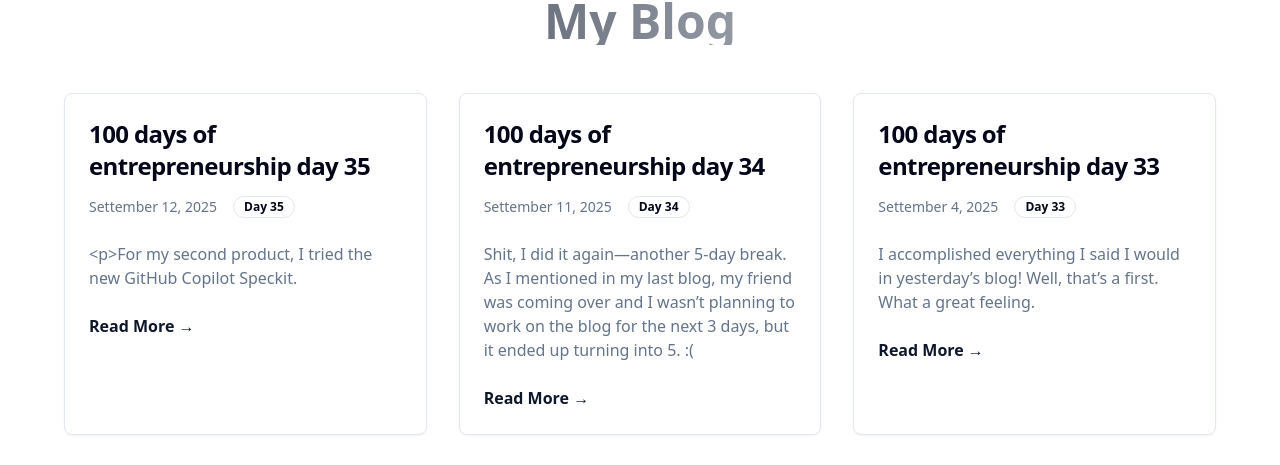
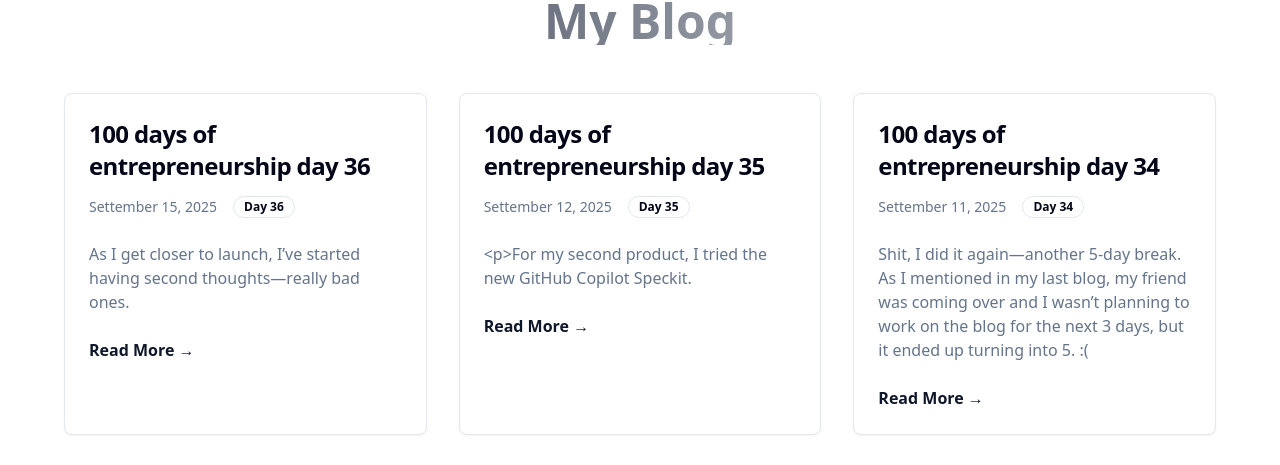
Before and after one commit to hritik1999/portfolio, a Vue app in the folder frontend/: page /blog in a window 1280 px wide. Shown: the part 139-604 px from the top of the page. Built offline with nearby package versions, Linux system fonts and the light colour scheme.

Commit message:
added new blog

```diff
--- a/frontend/src/views/Blog.vue
+++ b/frontend/src/views/Blog.vue
@@ -1091,6 +1091,24 @@ export default {
 
   <p>I don’t know why I’m scared, but I have to go through this. If I’m going to fail, I’d rather fail fast. I don’t have much time left—I need to settle down soon.</p>
           `
+        },
+        {
+          id:31,
+          title:'100 days of entrepreneurship day 36',
+          slug:'100-days-of-entrepreneurship-day-36',
+          day:'36',
+          date:'Settember 15, 2025',
+          snippet:"As I get closer to launch, I’ve started having second thoughts—really bad ones.",
+          content:`
+          <p>Hello readers</p>
+          <p>As I get closer to launch, I’ve started having second thoughts—really bad ones. On Saturday and Sunday, I spent the whole time just tweaking prompts and chunking strategies. My thought was that since different chats were giving different results, they should all be consistent. To fix this, I ended up over-optimizing the prompt so much that it actually got worse. By Sunday, I simplified it again but kept a few useful tweaks. Now I usually get ENTP, INTP, or INFP, which makes sense. Honestly, the simplest solution is just to add a note saying: <em>“Upload a chat where you’re most authentic to get the most accurate results.”</em> But because of my anxiety, I overdid everything.</p>
+
+  <p>Today, I spent the entire day researching and implementing Reddit and X integrations. It was a nightmare. X’s API costs $200/month—which I can’t afford—and most alternatives don’t work because of recent changes. After hours of struggle, I finally found one that works. Reddit was simple in comparison. Still, my whole day was wasted.</p>
+
+  <p>My plan was to launch today, but I still need to deploy, integrate Instagram, implement payments, and refine my landing page. My new target is Wednesday. Tomorrow morning, I’ll deploy and implement payments by the afternoon. Then I’ll integrate Instagram by night. The day after, I’ll optimize my landing page for benefits and SEO. After that, I’ll do a soft launch across subreddits and X.</p>
+
+  <p>Hopefully, it works out. Right now, I’m constantly swinging between <em>“this won’t work”</em> and <em>“this is the best idea ever.”</em> I’m finally starting to understand why people say entrepreneurship is hard—and I haven’t even properly started yet.</p>
+          `
         }
         // Future blog posts will be added here with their own unique slug
       ]
```
